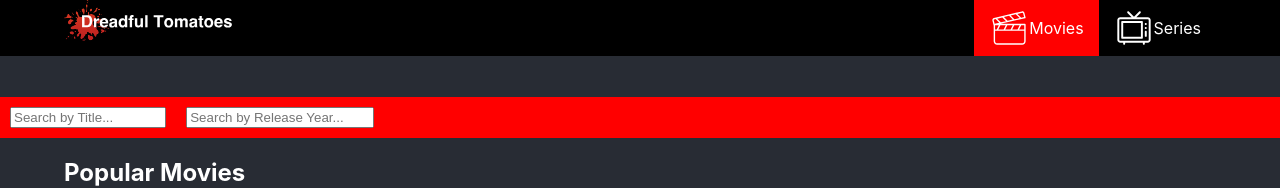
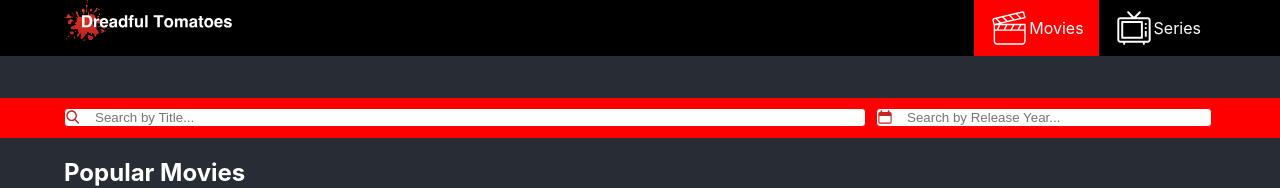
Before and after one commit to Marius1388/React-MoviePage, a React (Create React App) app: page /movies in a window 1280 px wide. Shown: the top 188 px of the page. Built offline with nearby package versions, Linux system fonts and the light colour scheme; no server answers.

Commit message:
filter styling done

```diff
--- a/src/ui/components/card/Card.styles.scss
+++ b/src/ui/components/card/Card.styles.scss
@@ -6,7 +6,6 @@
 	display: flex;
 	align-items: flex-end;
 	justify-content: space-between;
-	// border: 1px solid black;
 	overflow: hidden;
 	margin: 0;
 	padding: 0;
--- a/src/ui/components/filter/Filter.styles.scss
+++ b/src/ui/components/filter/Filter.styles.scss
@@ -1,15 +1,80 @@
-.filters-container{
-   background-color: red;
-   position:relative;
-   width: 100vw;
-   display: flex;
-   flex-direction: row;
-   .textFilter{
-      margin:10px ;
-      width: 20ch;
+.filters-container {
+   padding: 0 5vw;
+   margin: 0 auto;
+	background-color: red;
+	position: relative;
+	width: 100vw;
+	height: 40px;
+	display: inline;
+	input {
+   margin: 10px auto;
+
+		border: 1px solid red;
+		border-radius: 4px;
+	}
+
+   textarea:focus, input:focus{
+    outline: none;
+}
+	.textFilter {
+		width: 60vw;
+       background: url("../../../assets//icon/search.svg") no-repeat left;
+       padding-left: 30px;
+       background-color: white;
+       background-size: 16px;
+	}
+	.yearFilter {
+		margin-left: 10px ;
+      background: url("../../../assets//icon/calendar.svg") no-repeat left;
+       padding-left: 30px;
+       background-color: white;
+       background-size: 16px;
+       padding-right: calc(5vw - 16px);
+
+	}
+
+	.react-datepicker {
+		border: none;
+
+	}
+	.react-datepicker-popper {
+		padding-top: 0;
+	}
+
+	.react-datepicker-wrapper,
+	.react-datepicker__input-container,
+	.react-datepicker__input-container input {
+		width: 20vw;
+	}
+
+	.react-datepicker__year--container {
+		.react-datepicker__header.react-datepicker-year-header {
+			background-color: red;
+			color: white;
+		}
+		color: red;
+	}
+
+	.react-datepicker__year-text.react-datepicker__year-text--keyboard-selected,
+	.react-datepicker__year-text.react-datepicker__year-text--selected {
+		background-color: red;
+		color: white;
+	}
+
+	.react-datepicker__triangle {
+		&::before {
+			border-bottom-color: transparent !important;
+		}
+		&::after {
+			border-bottom-color: red !important;
+		}
+	}
+
+	.react-datepicker-popper[data-placement^='bottom-end']{
+
+      transform: translate3d(-15vw, 32px, 0px)!important;
    }
-   .year-filter{
-      margin: 10px;
-      width: 180px;
-   }
+		.react-datepicker__triangle::after {
+		left: 80px;
+	}
 }
--- a/src/ui/components/filter/Filter.tsx
+++ b/src/ui/components/filter/Filter.tsx
@@ -1,6 +1,8 @@
 import DatePicker from 'react-datepicker';
 import 'react-datepicker/dist/react-datepicker.css';
 import './Filter.styles.scss';
+import tv from '../../../assets/icon/tv.svg';
+import { url } from 'inspector';
 
 const FilterBar = ({ filterTitleHandler, filterYearHandler, yearFilter }) => {
 	return (
@@ -12,13 +14,13 @@ const FilterBar = ({ filterTitleHandler, filterYearHandler, yearFilter }) => {
 				onChange={filterTitleHandler}
 			/>
 			<DatePicker
-				className="year-filter"
+				className="yearFilter"
 				placeholderText="Search by Release Year..."
+				popperPlacement="bottom-end"
 				selected={yearFilter}
 				onChange={filterYearHandler}
 				showYearPicker
 				dateFormat="yyyy"
-				isClearable
 			/>
 		</div>
 	);
```
Also changed, not shown: src/assets/icon/search.svg.
